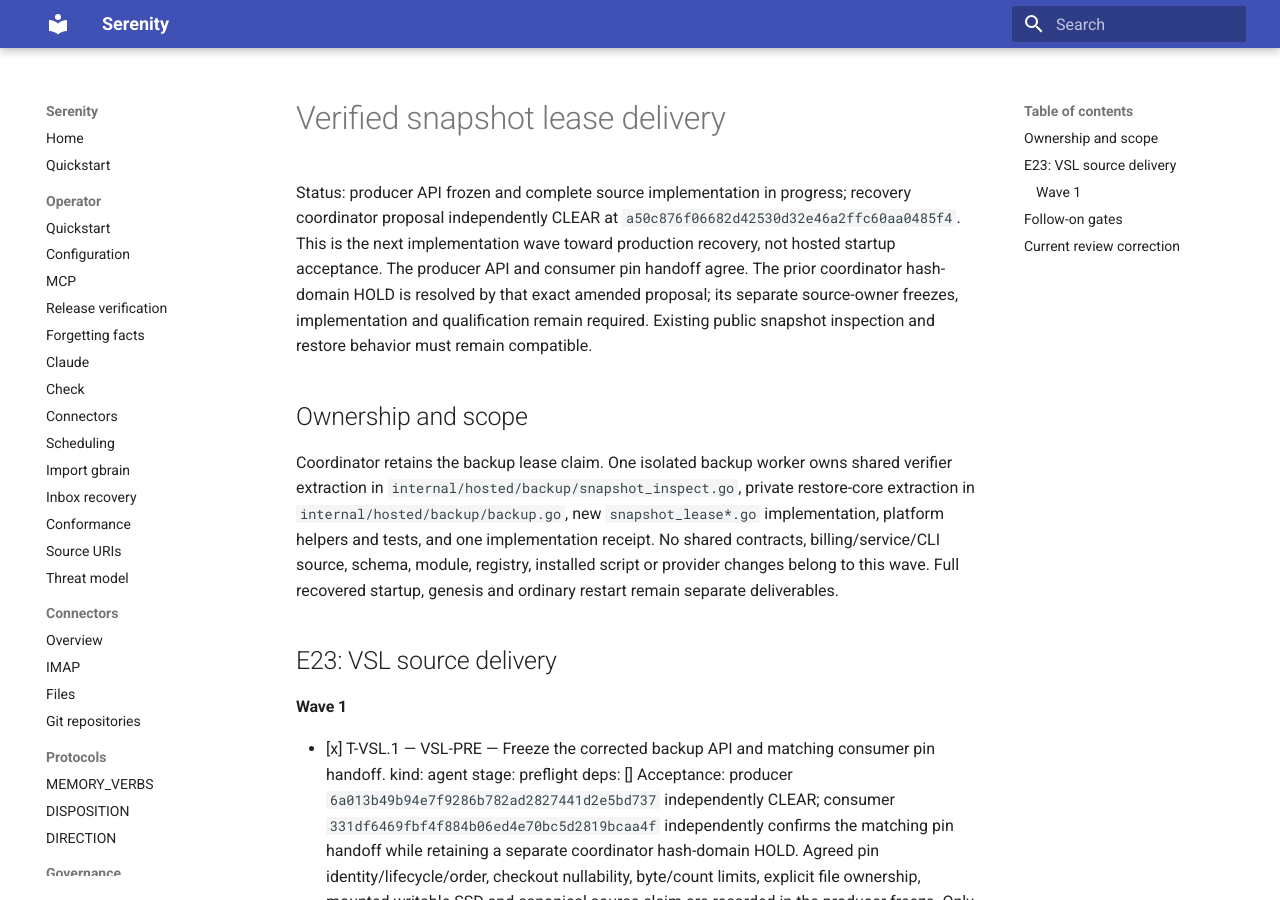
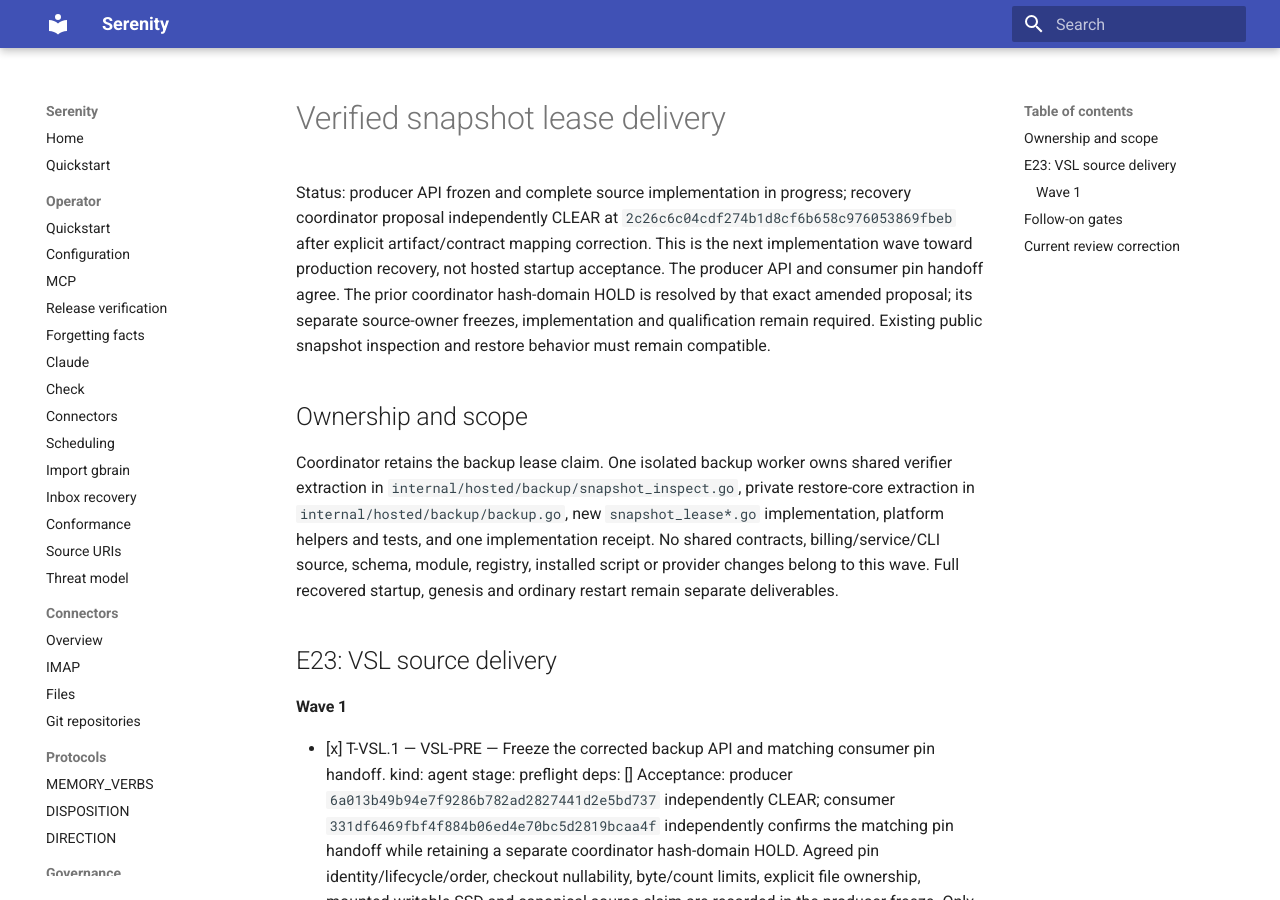
Before and after one commit to sirerun/serenity, an MkDocs documentation site: the page built from docs/plans/verified-snapshot-lease-delivery-2026-10-03.md, in a window 1280 px wide and 900 px high. Built offline with MkDocs 1.6.1 and Material for MkDocs 9.7.7, drawn with Linux system fonts in a browser that asks for light colours; some of the changed text lies outside the part shown.

Commit message:
Bank renewed recovery mapping clearance and retain historical proposal status

```diff
--- a/docs/plans/verified-snapshot-lease-delivery-2026-10-03.md
+++ b/docs/plans/verified-snapshot-lease-delivery-2026-10-03.md
@@ -1,6 +1,6 @@
 # Verified snapshot lease delivery
 
-Status: producer API frozen and complete source implementation in progress; recovery coordinator proposal independently CLEAR at `a50c876f06682d42530d32e46a2ffc60aa0485f4`. This is the next implementation wave toward production recovery, not hosted startup acceptance. The producer API and consumer pin handoff agree. The prior coordinator hash-domain HOLD is resolved by that exact amended proposal; its separate source-owner freezes, implementation and qualification remain required. Existing public snapshot inspection and restore behavior must remain compatible.
+Status: producer API frozen and complete source implementation in progress; recovery coordinator proposal independently CLEAR at `2c26c6c04cdf274b1d8cf6b658c976053869fbeb` after explicit artifact/contract mapping correction. This is the next implementation wave toward production recovery, not hosted startup acceptance. The producer API and consumer pin handoff agree. The prior coordinator hash-domain HOLD is resolved by that exact amended proposal; its separate source-owner freezes, implementation and qualification remain required. Existing public snapshot inspection and restore behavior must remain compatible.
 
 ## Ownership and scope
 
@@ -26,3 +26,5 @@
 The VSL-PRE row records the producer handoff at its original freeze. Subsequent full consumer review clears `a50c876f06682d42530d32e46a2ffc60aa0485f4`, without changing producer v1. The proposal's historical line saying producer review is in progress is superseded by the banked producer `6a013b4` CLEAR and this current status. Source implementation is actively assigned at `e8a5c38fd68ac93873e2973a18f6ec6aea1ddb82`; no source checks or completion are yet claimed.
 
 Machine-readable task IDs above retain the original VSL stage names as aliases; earlier assignments and evidence keep their original stage labels. Dependency order and acceptance are unchanged.
+
+Subsequent actual-source mapping preflight found that recovery.Plan is distinct from contracts.RecoveryPlan. Owner correction `2c26c6c04cdf274b1d8cf6b658c976053869fbeb` independently CLEAR specifies exhaustive verified mapping and separate unchanged-artifact, additive contract-plan and outer-envelope hash domains. Prior a50 review remains historical; no fullcoordinator source factory or provider backend is authorized by this proposal clearance. The latest proposal's producer-review-in-progress line is superseded by banked exact6a CLEAR; original author text is retained.
```
Also changed, not shown: docs/launch/evidence/recovery-contracts-2026-10-03/recovery-mapping-final-clear.md (added, +29 -0 lines), docs/roadmap.md (+1 -1 lines).
